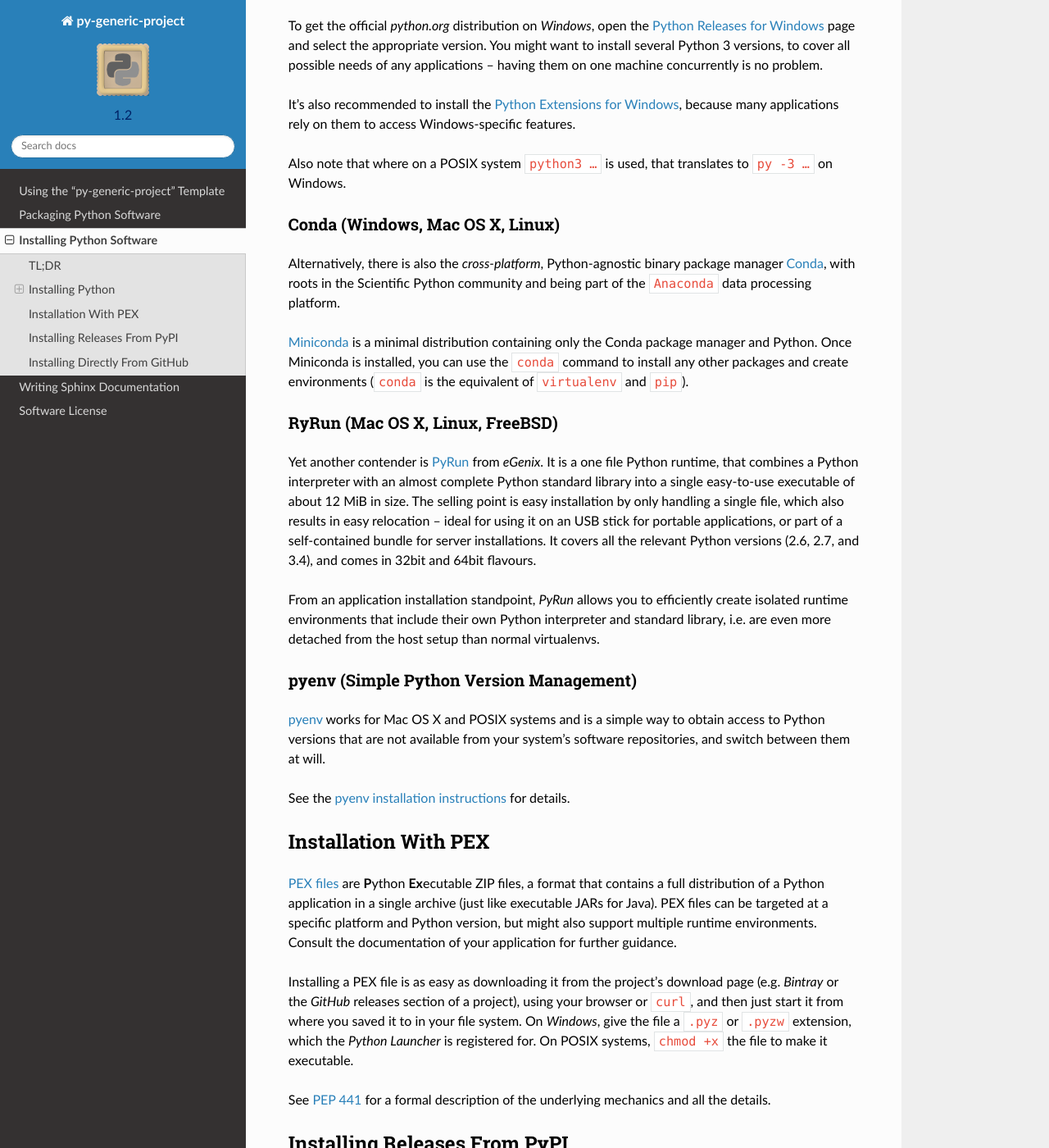
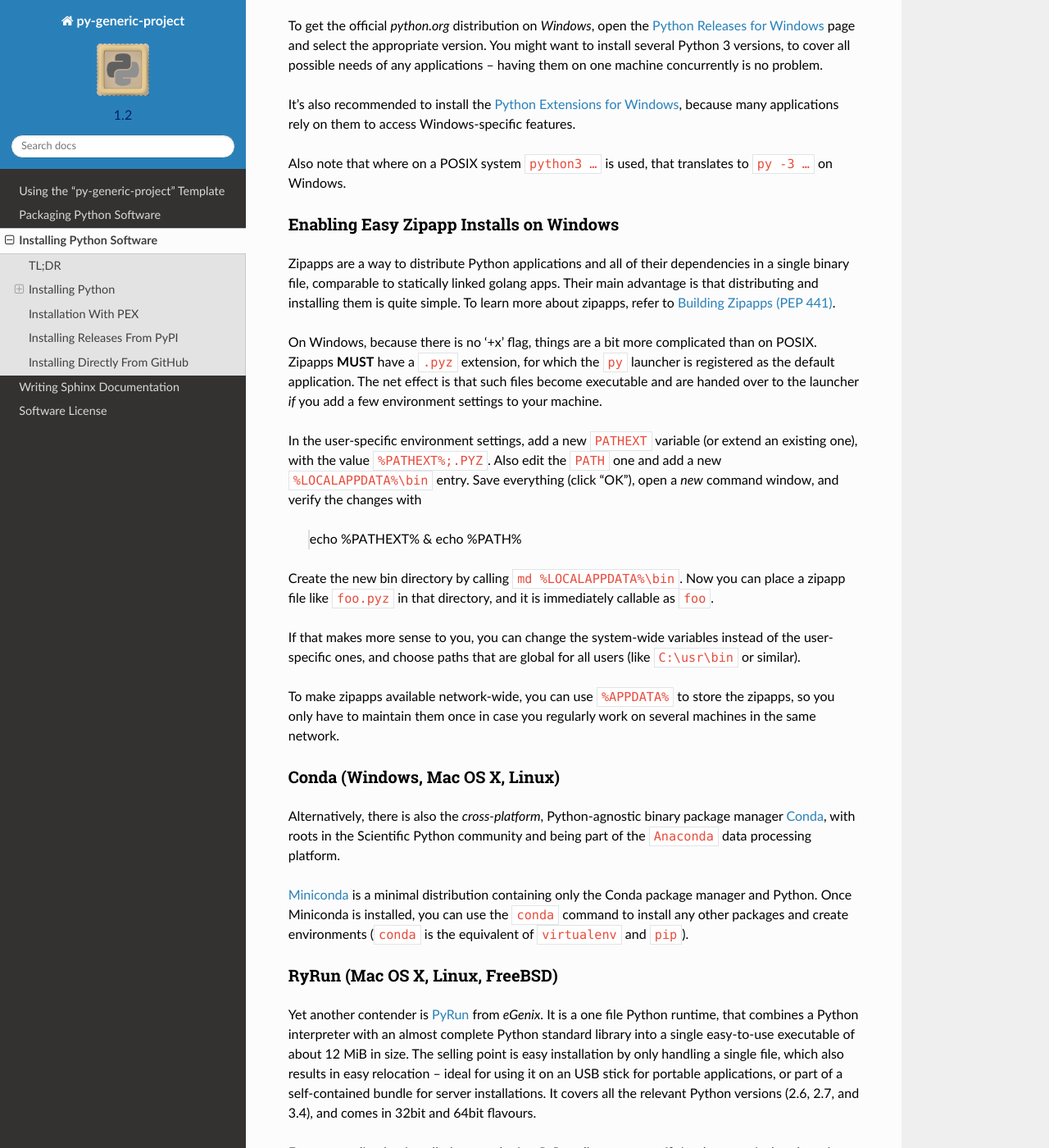
Before and after one commit to Springerle/py-generic-project, a Sphinx documentation site: the page built from docs/installing.rst, in a window 1280 px wide and 1400 px high, scrolled down 1970 px. Shown: the whole window at 82% size. Built offline with Sphinx 7.4.7 and the Read the Docs theme 2.0.0, drawn with Linux system fonts in a browser that asks for light colours.

Commit message:
docs: Enabling Easy Zipapp Installs on Windows

```diff
--- a/docs/installing.rst
+++ b/docs/installing.rst
@@ -133,6 +133,44 @@
 
 Also note that where on a POSIX system ``python3 …`` is used,
 that translates to ``py -3 …`` on Windows.
+
+
+.. _win-zipapp:
+
+Enabling Easy Zipapp Installs on Windows
+^^^^^^^^^^^^^^^^^^^^^^^^^^^^^^^^^^^^^^^^
+
+Zipapps are a way to distribute Python applications
+and all of their dependencies in a single binary file,
+comparable to statically linked golang apps.
+Their main advantage is that distributing and installing them is quite simple.
+To learn more about zipapps, refer to :ref:`build-zipapps`.
+
+On Windows, because there is no ‘+x’ flag, things are a bit more complicated than on POSIX.
+Zipapps **MUST** have a ``.pyz`` extension,
+for which the ``py`` launcher is registered as the default application.
+The net effect is that such files become executable and are handed over to the launcher
+*if* you add a few environment settings to your machine.
+
+In the user-specific environment settings, add a new ``PATHEXT`` variable
+(or extend an existing one), with the value ``%PATHEXT%;.PYZ``.
+Also edit the ``PATH`` one and add a new ``%LOCALAPPDATA%\bin`` entry.
+Save everything (click “OK”), open a *new* command window, and verify
+the changes with
+
+     echo %PATHEXT% & echo %PATH%
+
+Create the new bin directory by calling ``md %LOCALAPPDATA%\bin``.
+Now you can place a zipapp file like ``foo.pyz`` in that directory,
+and it is immediately callable as ``foo``.
+
+If that makes more sense to you, you can change the system-wide
+variables instead of the user-specific ones, and choose paths that are
+global for all users (like ``C:\usr\bin`` or similar).
+
+To make zipapps available network-wide, you can use ``%APPDATA%`` to store the zipapps,
+so you only have to maintain them once in case you regularly
+work on several machines in the same network.
 
 
 Conda (Windows, Mac OS X, Linux)
--- a/docs/packaging.rst
+++ b/docs/packaging.rst
@@ -47,6 +47,7 @@
   * use ``twine`` to upload
 
 
+.. _build-zipapps:
 
 Building Zipapps (PEP 441)
 --------------------------
```
